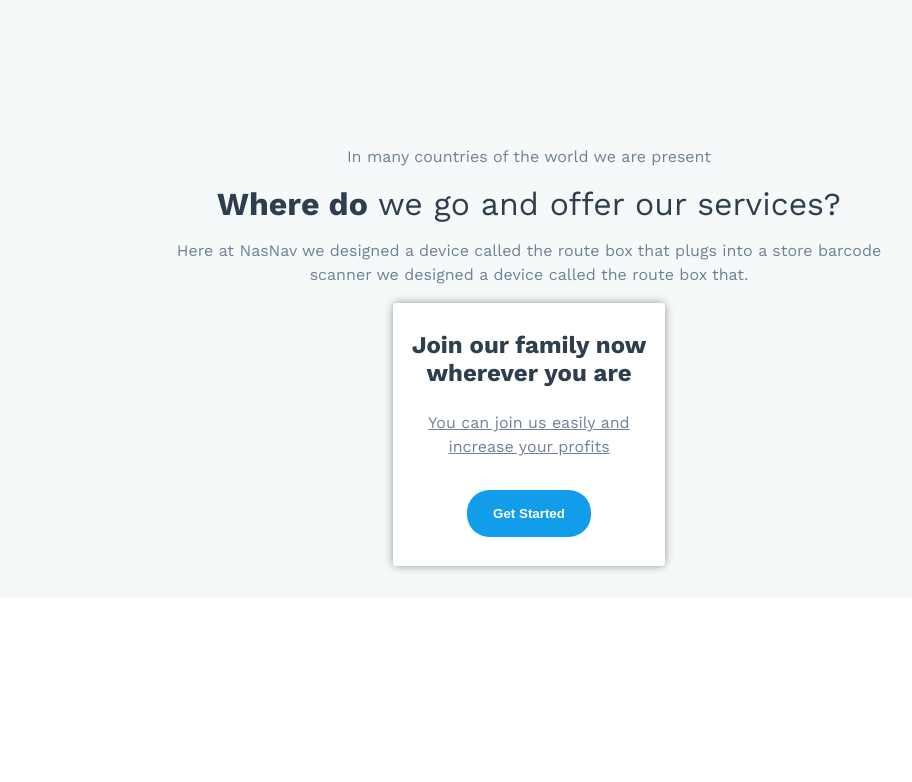
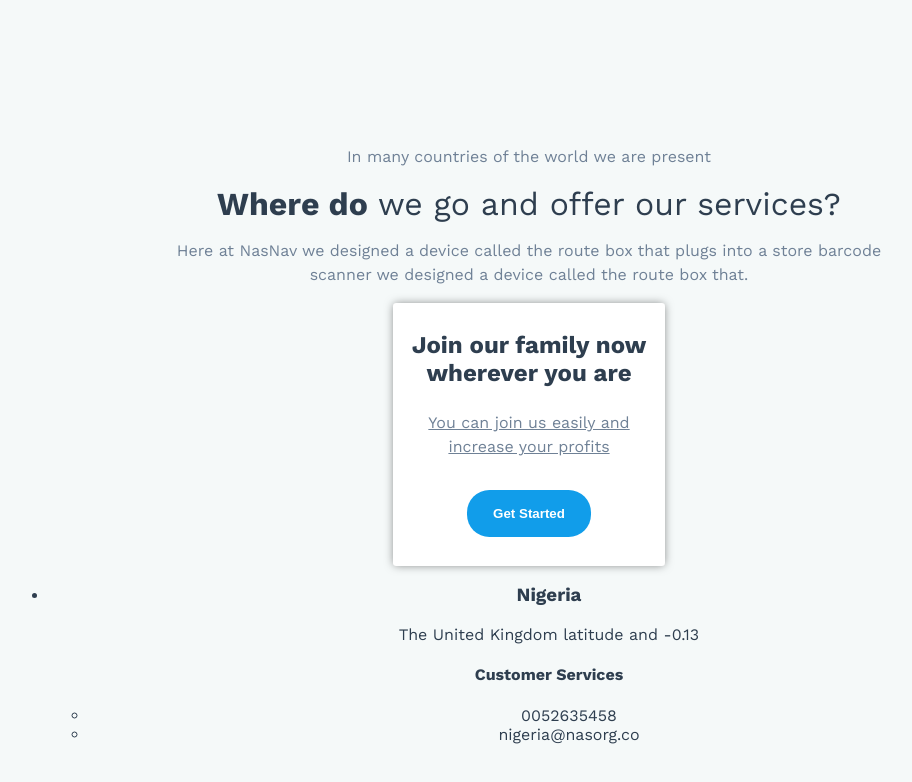
Before and after one commit to moaaz-bhnas/nasnav-mvc, a website: page index.html in a window 1280 px wide. Shown: the part 2912-3694 px from the top of the page, without its empty margins (111-1023 px from the left). Before the commit the page ends 3510 px from the top, so only its background shows below. Drawn offline with nearby package versions, Linux system fonts and the light colour scheme.

Commit message:
country mark up

```diff
--- a/index.html
+++ b/index.html
@@ -184,7 +184,17 @@
         <button class="callToActionButton callToActionButton_color_blue">Get Started</button>
       </div>
 
-
+      <ul class="countryList">
+        <li class="country">
+          <h3 class="name">Nigeria</h3>
+          <p class="location">The United Kingdom latitude and -0.13</p>
+          <h4 class="customerServicesTitle">Customer Services</h4>
+          <ul class="customerServices">
+            <li class="customerServices__item">0052635458</li>
+            <li class="customerServices__item">nigeria@nasorg.co</li>
+          </ul>
+        </li>
+      </ul>
     </div>
   </section>
 
```
